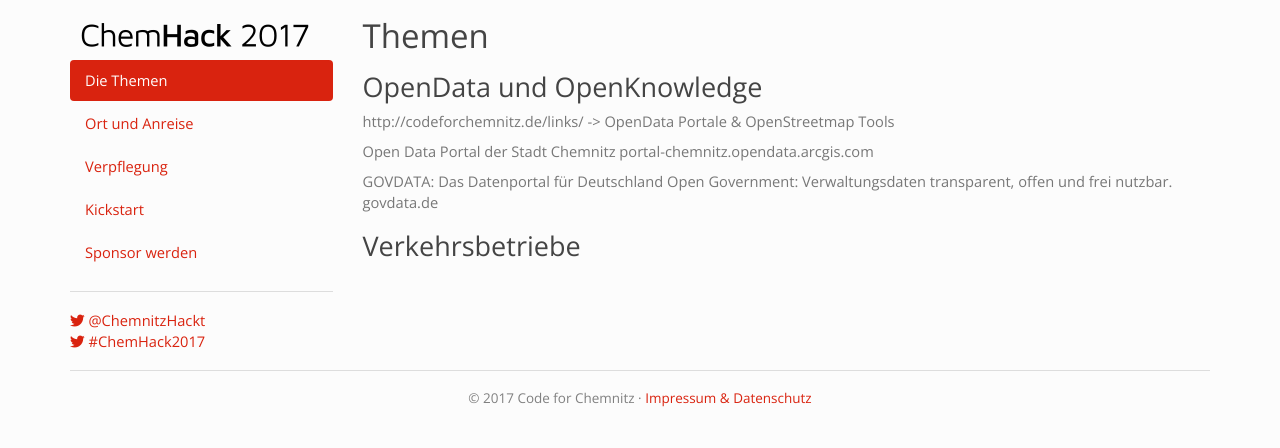
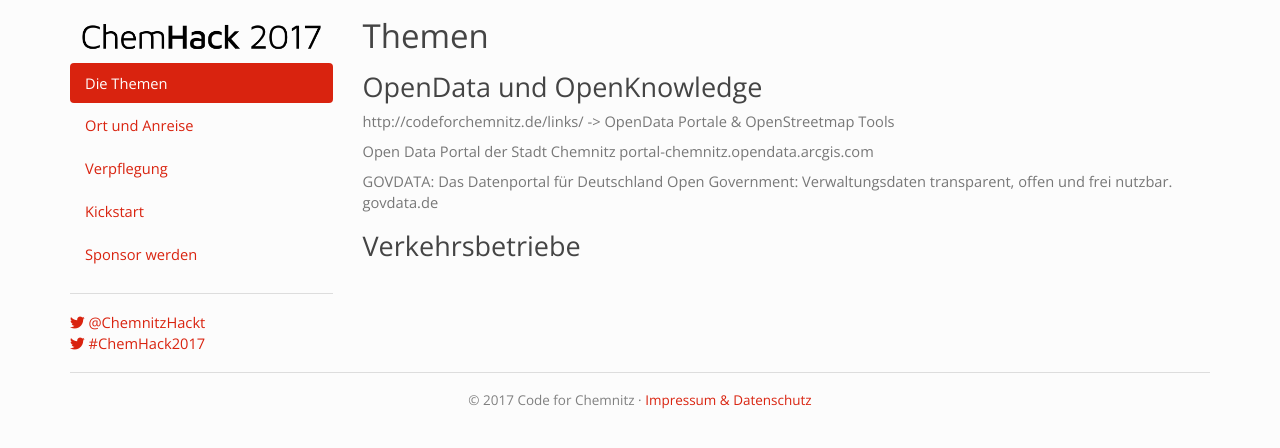
Before and after one commit to CodeforChemnitz/chemhack, a Jekyll site: the page built from themen.md, in a window 1280 px wide. Shown: the top 448 px of the page. Built offline with Jekyll 4.4.1, drawn with Linux system fonts in a browser that asks for light colours; nearby versions of some CDN libraries.

Commit message:
logo nicht verstecken

```diff
--- a/_includes/nav.html
+++ b/_includes/nav.html
@@ -1,7 +1,7 @@
 <!-- sidebar -->
 <nav id="sidenav">
-    <a href="/" class="hidden-xs">
-        <img src="/assets/images/chemhack_small.png" id="brandimg" class="img-responsive" alt="ChemHack Logo">
+    <a href="/">
+        <img src="/assets/images/chemhack_medium.png" id="brandimg" class="img-responsive" alt="ChemHack Logo">
     </a>
 
     {% comment %}
@@ -38,7 +38,7 @@
         <li {% if current == 'sponsoring' %}class='active'{% endif %}><a href="/sponsoring">Sponsor werden</a></li>
     </ul>
 
-    <hr class="blockspace" class="hidden-xs">
+    <hr class="blockspace">
 
     <div id="socialmedia" class="hidden-xs">
         <div class="row">
```
